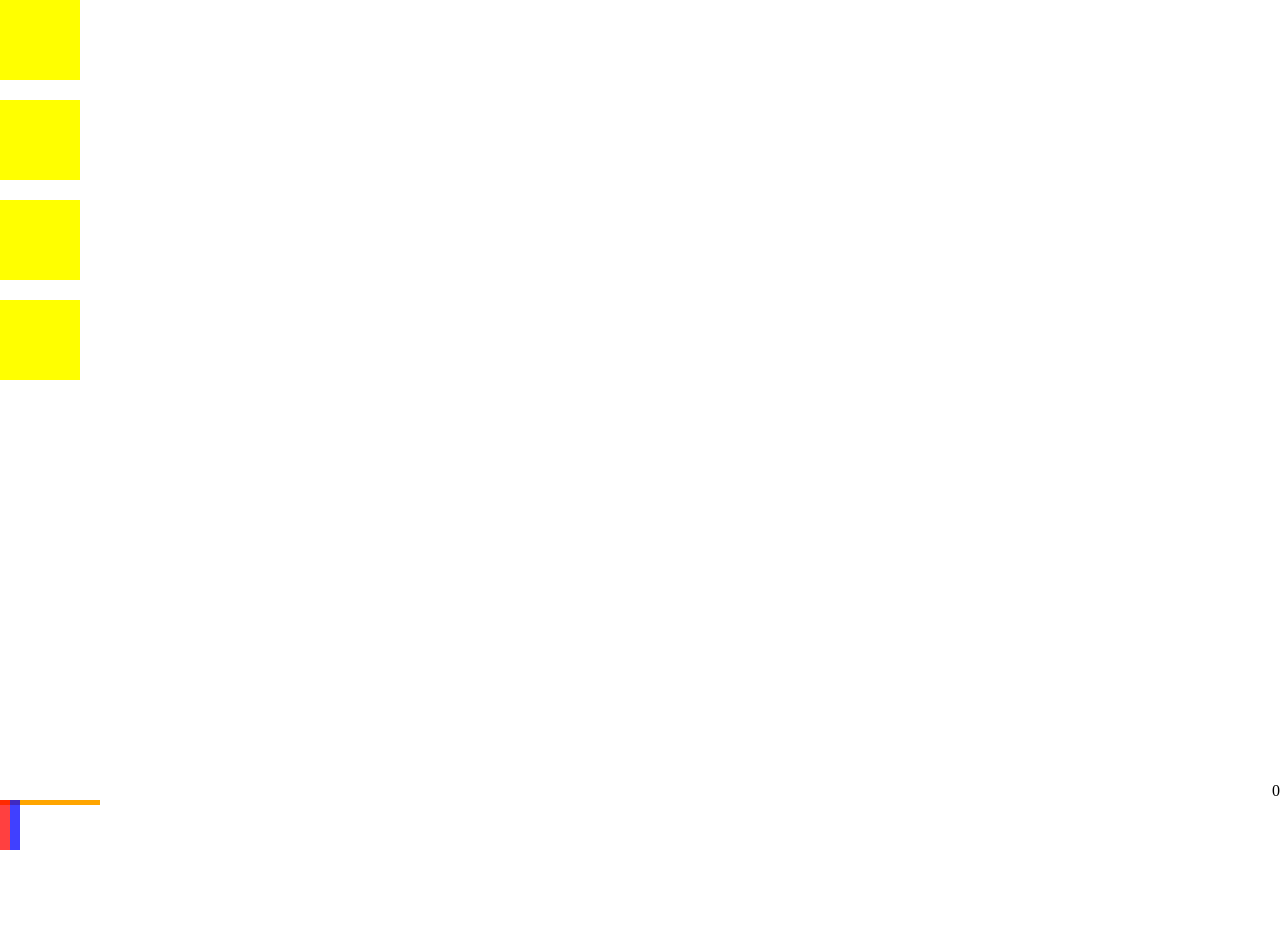
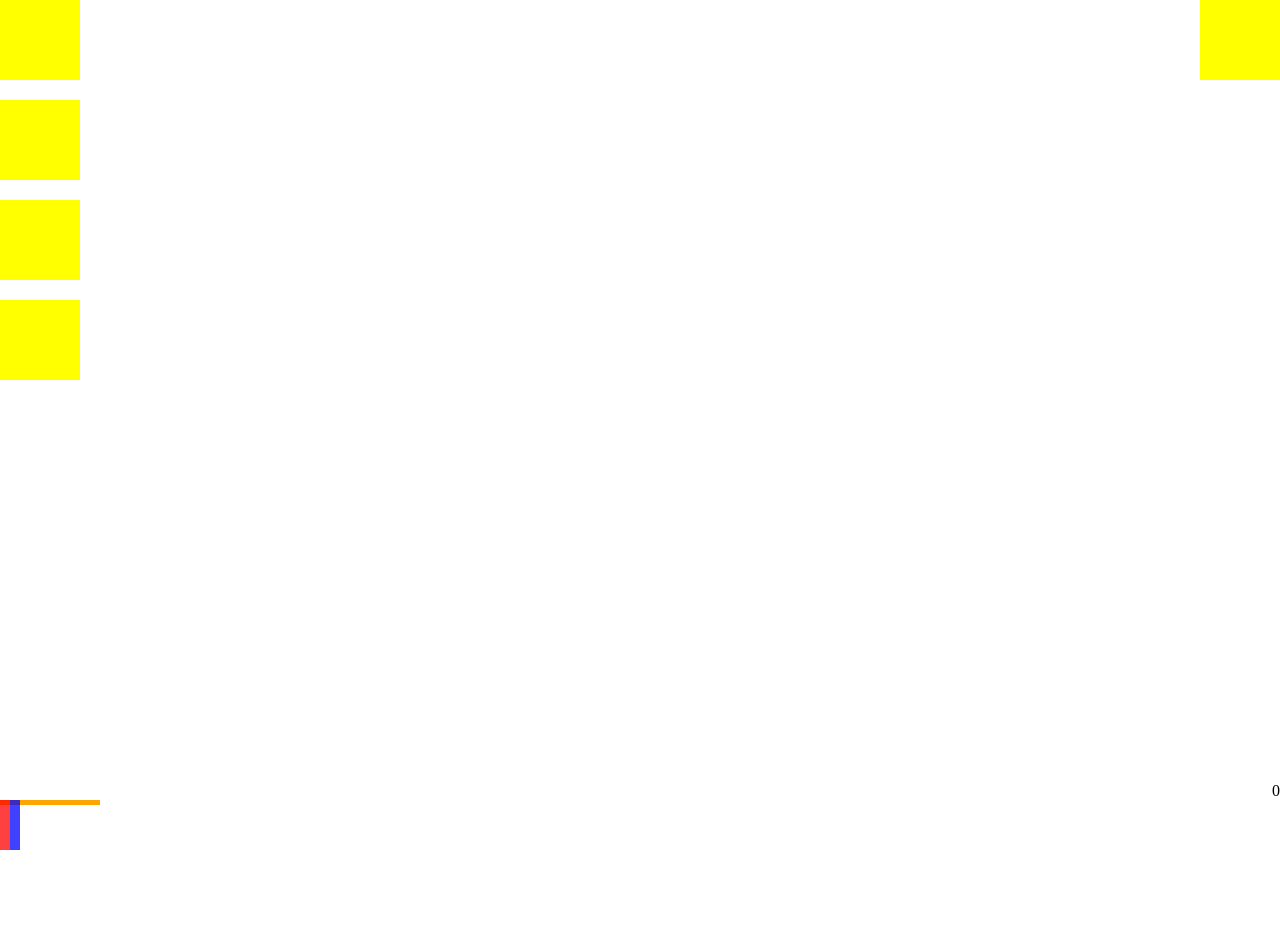
Before and after one commit to the-illarionov/the-supersonic-plugin-for-scroll-based-animation, a website built with Vite: page docs/e2e.html in a window 1280 px wide. Shown: the top 952 px of the page. Built offline with nearby package versions, Linux system fonts and the light colour scheme.

Commit message:
Update e2e tests

```diff
--- a/docs/e2e.html
+++ b/docs/e2e.html
@@ -66,9 +66,19 @@
         animation-name: basic;
       }
 
+      .bottom-driver {
+        animation-name: bottom;
+      }
+
       @keyframes basic {
         100% {
           translate: calc(50vw - 50%) 0 0;
+        }
+      }
+
+      @keyframes bottom {
+        100% {
+          translate: 0 calc(100vh - 100%) 0;
         }
       }
     </style>
@@ -104,10 +114,14 @@
 
     <div class="element changes-bg-on-render" style="left: 0; top: 300px"></div>
 
+    <div class="element bottom-driver" style="right: 0; top: 0"></div>
+
     <div
       style="position: fixed; right: 0; bottom: 0; z-index: 200"
       id="scroll-log"
     ></div>
+
+    <div style="height: 9999px"></div>
     <script type="module" src="/src/e2e.ts"></script>
   </body>
 </html>
--- a/docs/playwright.config.ts
+++ b/docs/playwright.config.ts
@@ -69,12 +69,12 @@ export default defineConfig({
     },
 
     /* Test against mobile viewports. */
-    {
+    /* {
       name: 'Mobile Chrome',
       use: {
         ...devices['Pixel 5'],
       },
-    },
+    }, */
     /* {
       name: 'Mobile Safari',
       use: {
--- a/docs/src/e2e.ts
+++ b/docs/src/e2e.ts
@@ -46,6 +46,12 @@ const plugin = new TheSupersonicPlugin([
       },
     },
   },
+  {
+    start: '.top-250',
+    end: '.top-400',
+    id: 'bottom',
+    elements: ['.bottom-driver'],
+  },
 ], {
   debug: true,
   hooks: {
--- a/lib/src/Driver.ts
+++ b/lib/src/Driver.ts
@@ -188,10 +188,9 @@ export class Driver {
     this.end.updateLimits({ scroll, screenHeight })
 
     const top = this.start.top + screenHeight
-    const bottom = this.end.top - this.start.top
     this.helper.updateLimits({
       top,
-      height: bottom - top,
+      height: this.end.top - top,
     })
 
     if (this.hooks.onUpdateLimits)
```
Also changed, not shown: docs/e2e/ScreenShot.test.ts (+10 -0 lines), docs/e2e/ScreenShot.test.ts-snapshots/0-1-Mobile-Chrome-linux.png (deleted), docs/e2e/ScreenShot.test.ts-snapshots/0-1-chromium-linux.png, docs/e2e/ScreenShot.test.ts-snapshots/0-1-firefox-linux.png, docs/e2e/ScreenShot.test.ts-snapshots/0-1-webkit-linux.png, docs/e2e/ScreenShot.test.ts-snapshots/1000-1-Mobile-Chrome-linux.png (deleted), docs/e2e/ScreenShot.test.ts-snapshots/1000-1-chromium-linux.png, docs/e2e/ScreenShot.test.ts-snapshots/1000-1-firefox-linux.png, docs/e2e/ScreenShot.test.ts-snapshots/1000-1-webkit-linux.png, docs/e2e/ScreenShot.test.ts-snapshots/3000-1-chromium-linux.png (added), docs/e2e/ScreenShot.test.ts-snapshots/3000-1-firefox-linux.png (added), docs/e2e/ScreenShot.test.ts-snapshots/3000-1-webkit-linux.png (added), docs/e2e/ScreenShot.test.ts-snapshots/500-1-Mobile-Chrome-linux.png (deleted), docs/e2e/ScreenShot.test.ts-snapshots/500-1-chromium-linux.png, 2 more files.
